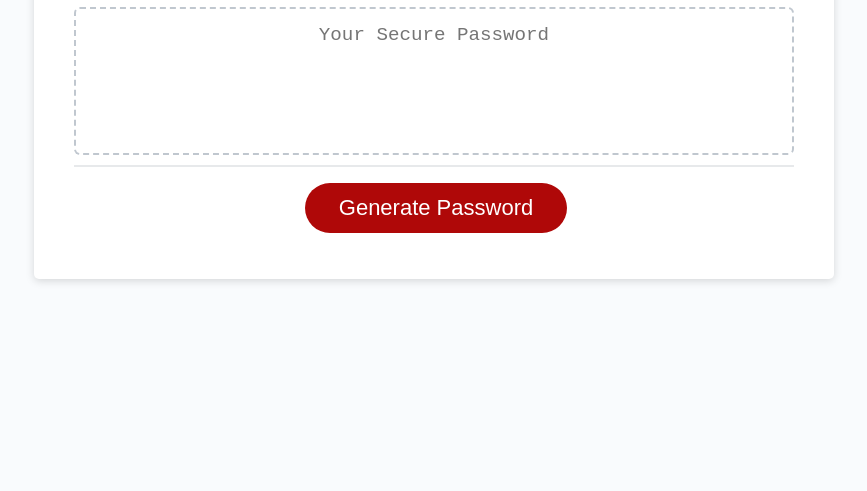
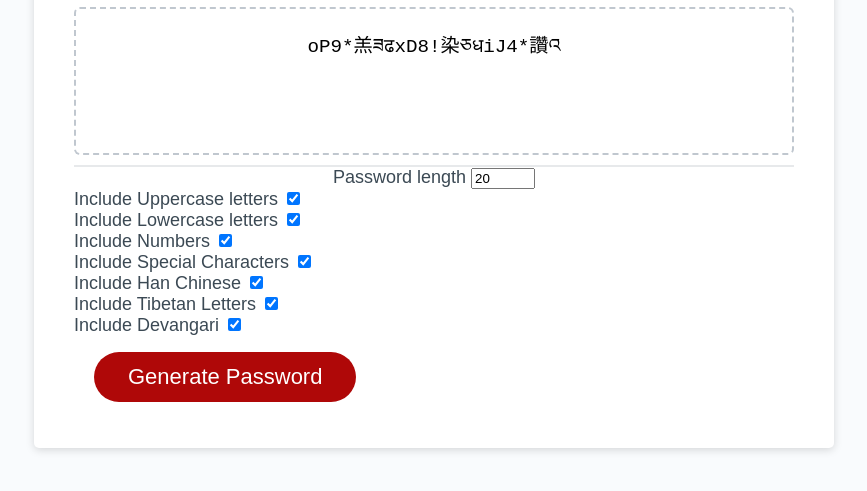
Before and after one commit to Jimholy/03-Homework, a plain HTML site: page index.html in a window 1280 px wide. Both pictures are taken after a click on the button "Generate Password". Shown: the part 241-732 px from the top of the page, without its empty margins (206-1073 px from the left). Drawn offline with Linux system fonts and the light colour scheme.

Commit message:
second commit

```diff
--- a/index.html
+++ b/index.html
@@ -19,15 +19,54 @@
         <div class="card-body">
           <textarea
             readonly
-            id="password"
+            id="result"
             placeholder="Your Secure Password"
             aria-label="Generated Password"
           ></textarea>
         </div>
         <div class="card-footer">
-          <button id="generate" class="btn">Generate Password</button>
+        <label>Password length</label>
+        <input type="number" id="length" min='8' max='128' value='20' />
         </div>
+
+        <div class="setting">
+          <label>Include Uppercase letters</label>
+          <input type="checkbox" id="upp" checked />
+        </div>
+
+        <div class="setting">
+          <label>Include Lowercase letters</label>
+          <input type="checkbox" id="low" checked />
+        </div>
+
+        <div class="setting">
+          <label>Include Numbers</label>
+          <input type="checkbox" id="num" checked />
+        </div>
+
+        <div class="setting">
+          <label>Include Special Characters</label>
+          <input type="checkbox" id="spec" checked />
+        </div>
+
+       <div class="setting">
+        <label>Include Han Chinese</label>
+        <input type="checkbox" id="han" checked />
+       </div>
+
+       <div class="setting">
+       <label>Include Tibetan Letters</label>
+       <input type="checkbox" id="tib" checked />
+       </div>
+
+       <div class="setting">
+       <label>Include Devangari</label>
+       <input type="checkbox" id="dev" checked />
+       </div>
+
+       <button id="generate" class="btn">Generate Password</button>
       </div>
+
     </div>
     <script src="script3.js"></script>
   </body>
--- a/script3.js
+++ b/script3.js
@@ -1,46 +1,104 @@
 // Assignment Code
-var generateBtn = document.querySelector("#generate");
+// var generateBtn = document.querySelector("#generate");
 
-// Write password to the #password input
-//function writePassword() {wer
-  var password = generatePassword();
-  var passwordText = document.querySelector("#password");
+// // Write password to the #password input
+// //function writePassword() {wer
+//   var password = generatePassword();
+//   var passwordText = document.querySelector("#password");
 
-  passwordText.value = password;
+//   passwordText.value = password;
 
 
-// Add event listener to generate button
-generateBtn.addEventListener("click", writePassword);
+// // Add event listener to generate button
+// generateBtn.addEventListener("click", writePassword);
 // if no getLow, getUpp, getNum, getSpec, getHan, getTib, and getDev.
 
+const resultEl = document.getElementById('result');
+const lengthEl = document.getElementById('length');
+const lowEl = document.getElementById('low');
+const uppEl = document.getElementById('upp');
+const numEl = document.getElementById('num');
+const specEl = document.getElementById('spec');
+const hanEl = document.getElementById('han');
+const tibEl = document.getElementById('tib');
+const devEl = document.getElementById('dev');
+const generateEl = document.getElementById('generate');
+
+const randomFunc = {
+  low: getLow,
+  upp: getUpp,
+  num: getNum,
+  spec: getSpec,
+  han: getHan,
+  tib: getTib,
+  dev: getDev
+}
+
 //Use random number gen to get a character from the functions and have lots if statements
+generateEl.addEventListener('click', () => {
+  const length = +lengthEl.value;
+	const hasLow = lowEl.checked;
+	const hasUpp = uppEl.checked;
+	const hasNum = numEl.checked;
+  const hasSpec = specEl.checked;
+  const hasHan = hanEl.checked;
+  const hasTib = tibEl.checked;
+  const hasDev = devEl.checked
+resultEl.innerText = generatePassword (hasLow, hasUpp, hasNum, hasSpec, hasHan, hasTib, hasDev, length)
+});
+
+function generatePassword(low, upp, num, sym, han, tib, dev, length) {
+	let generatedPassword = '';
+	const typesCount = low + upp + num + sym + han + tib + dev;
+  const typesArr = [{low}, {upp}, {num}, {spec} ,{han}, {tib}, {dev}]
+  .filter(item => Object.values(item)[0]);
+
+	// Doesn't have a selected type
+	if(typesCount === 0) {
+		return '';
+	}
+
+	// create a loop
+	for(let i=0; i<length; i+= typesCount) {
+		typesArr.forEach(type => {
+			const funcName = Object.keys(type)[0];
+			generatedPassword += randomFunc[funcName]();
+		});
+	}
+
+	const finalPassword = generatedPassword.slice(0, length);
+
+	return finalPassword;
+}
 
 
+
+// FUNCTIONS FOR GETTING RANDOM CHARACTERS
 function getLow() {
-    var lowArray = "abcdefghijklmnopqrstuvwxyz";
-    return lowArray[Math.floor(Math.random() * lowArray.length)]
+  var lowArray = "abcdefghijklmnopqrstuvwxyz";
+  return lowArray[Math.floor(Math.random() * lowArray.length)]
 
 };
 
 function getUpp() {
   var uppArray = "ABCDEFGHIJKLMNOPQRSTUVWXYZ";
-  console.log(uppArray[Math.floor(Math.random() * uppArray.length)])
+  return uppArray[Math.floor(Math.random() * uppArray.length)]
 
 };
-getUpp();
+// getUpp();
 
 function getNum() {
   var numArray = "1234567890";
-  console.log(numArray[Math.floor(Math.random() * numArray.length)])
+  return numArray[Math.floor(Math.random() * numArray.length)]
 
 };
-getNum();
+// getNum();
 
 function getSpec() {
   var specArray = "!@#$%^&*()'*'";
-  console.log(specArray[Math.floor(Math.random() * specArray.length)])
+  return specArray[Math.floor(Math.random() * specArray.length)]
 };
-getSpec();
+// getSpec();
 
 function getHan(){
   var hanArray =  "斡晦魄環照劍號巨闕珠稱夜光墨悲絲染詩讚羔羊升階納陛弁轉疑星貽厥嘉猷勉";
@@ -49,45 +107,12 @@ function getHan(){
 
 function getTib(){
   var tibArray =  "ཅཏཔཙཞརཧཆཐཕཚཟལཇདབཛའཤཉནམཝཡསཀ";
-  console.log(tibArray[Math.floor(Math.random() * tibArray.length)])
+  return tibArray[Math.floor(Math.random() * tibArray.length)]
 };
-getTib();
+// getTib();
 
 function getDev(){
   var devArray =  "कखगघङचछजझञटठडढणतथदधनपफबभमयरलवशषसह";
-  console.log(devArray[Math.floor(Math.random() * devArray.length)])
+  return devArray[Math.floor(Math.random() * devArray.length)]
 };
-getDev();
-
-
-
-
-
-
-//finish writing the remaing arrays
-//
-
-// test every thingy, we use
-//    String capitalCaseLetters = "ABCDEFGHIJKLMNOPQRSTUVWXYZ";
-//    String lowerCaseLetters = "abcdefghijklmnopqrstuvwxyz";
-//    String specialCharacters = "!@#$"()*:"{}';
-//    String numbers = "1234567890";
-//    String glyphs ="天地玄黃宇宙洪荒蓋此身髮四大五常都邑華夏東西二京治本於侬廉退顛沛匪虧曠遠綿邈岩岫杳冥性靜情逸心動神疲"
-
-//    String combinedChars = capitalCaseLetters + lowerCaseLetters + specialCharacters + numbers +glyphs;
-
-/// console.log(Math.floor(Math.random() * 10))
-      //random number generator 0-4 (variables)
-      //random number generator
-        // string.length for the flexible choices within the length
-        // += to combine the characters
-
-//  for(int i = 4; i< length ; i++)
-//    password[i] = combinedChars.charAt(random.nextInt(combinedChars.length()));
-//  } return password;}}
-
-// alert ("Your password must contain at least  special character, uppercase, lowercase, number and three non-latin characters.");
-
-// var arr = ["abcdefghijklmnopqrstuvwxyz", "ABCDEFGHIJKLMNOPQRSTUVWXYZ", "1234567890","!@#$%^&*()'*'" ,"本於侬廉退顛沛匪虧曠遠綿邈岩岫杳冥性靜情逸心動神疲", "ཅཏཔཙཞརཧཆཐཕཚཟལཇདབཛའཤཉནམཝཡསཀ","कखगघङचछजझञटठडढणतथदधनपफबभमयरलवशषसह"]
-
-//  console.log(Math.floor(Math.random() * nameArray.length))
+// getDev();
--- a/style3.css
+++ b/style3.css
@@ -97,7 +97,7 @@ button[disabled] {
   float: right;
 }
 
-#password {
+#result {
   -webkit-appearance: none;
   -moz-appearance: none;
   appearance: none;
```
Also changed, not shown: 1 other file.
